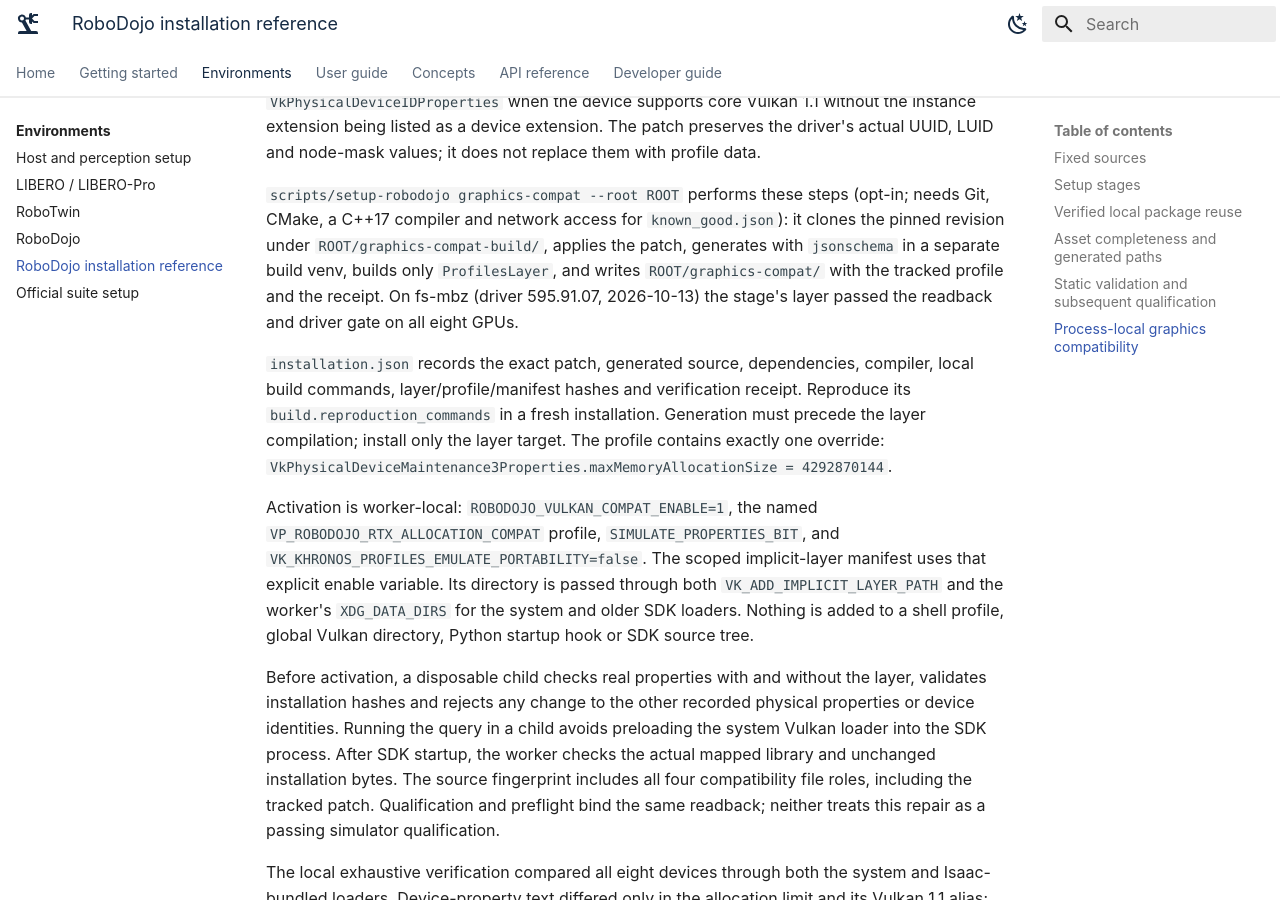
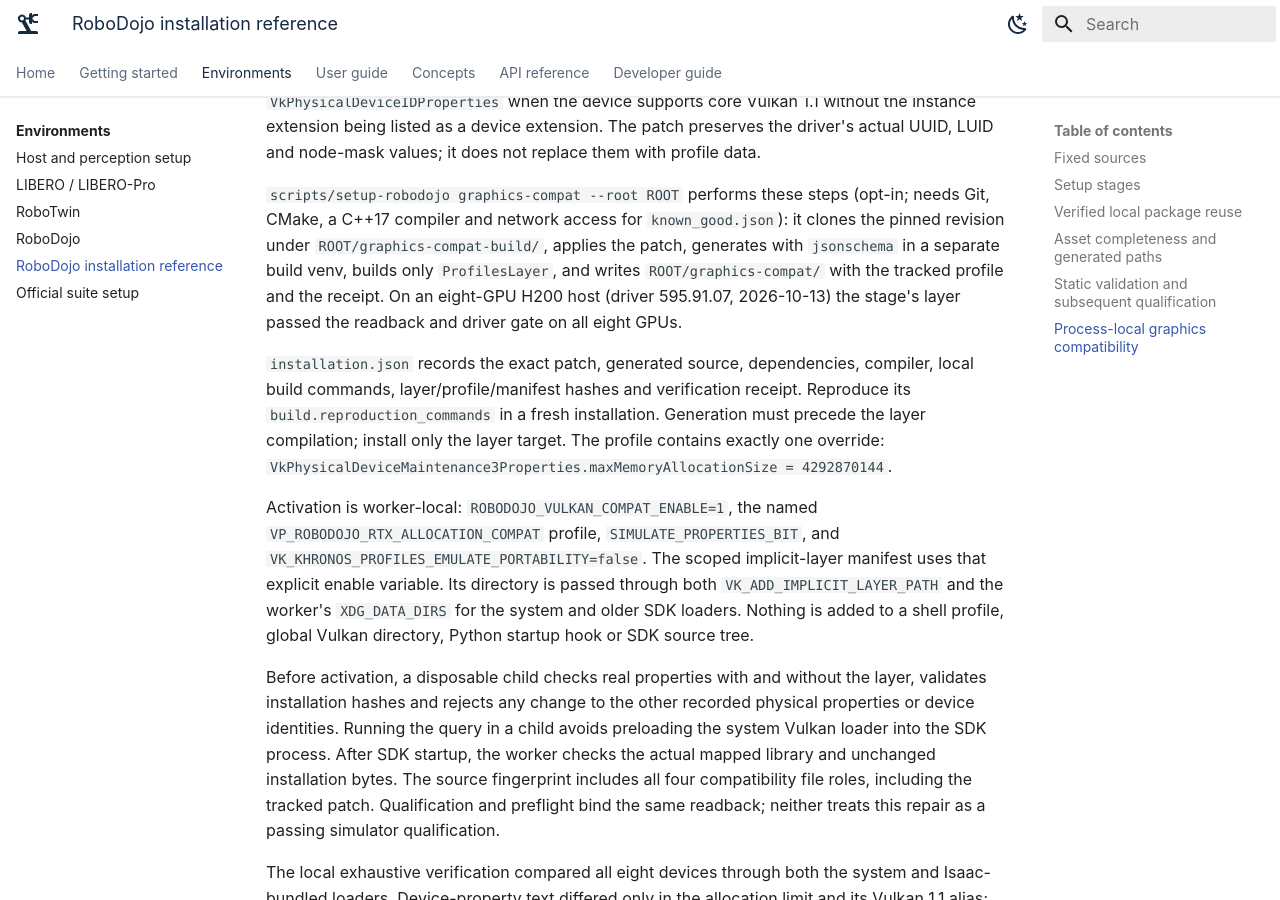
Before and after one commit to hao-ai-lab/ORA, an MkDocs documentation site: the page built from ora/environment/backends/robodojo/installation/INSTALL.md, in a window 1280 px wide and 900 px high, scrolled down 4771 px. Built offline with MkDocs 1.6.1 and Material for MkDocs 9.7.7, drawn with Linux system fonts in a browser that asks for light colours.

Commit message:
docs: describe the graphics-compat validation host generically
Co-Authored-By: Claude Opus 5.5 <noreply@anthropic.com>

```diff
--- a/ora/environment/backends/robodojo/installation/INSTALL.md
+++ b/ora/environment/backends/robodojo/installation/INSTALL.md
@@ -226,7 +226,7 @@ needs Git, CMake, a C++17 compiler and network access for `known_good.json`): it
 clones the pinned revision under `ROOT/graphics-compat-build/`, applies the patch,
 generates with `jsonschema` in a separate build venv, builds only `ProfilesLayer`,
 and writes `ROOT/graphics-compat/` with the tracked profile and the receipt.
-On fs-mbz (driver 595.91.07, 2026-10-13) the stage's layer passed the readback
+On an eight-GPU H200 host (driver 595.91.07, 2026-10-13) the stage's layer passed the readback
 and driver gate on all eight GPUs.
 
 `installation.json` records the exact patch, generated source, dependencies,
```
